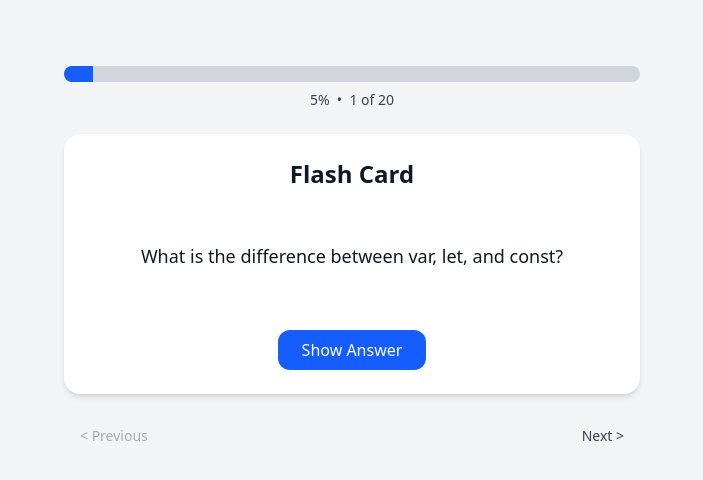
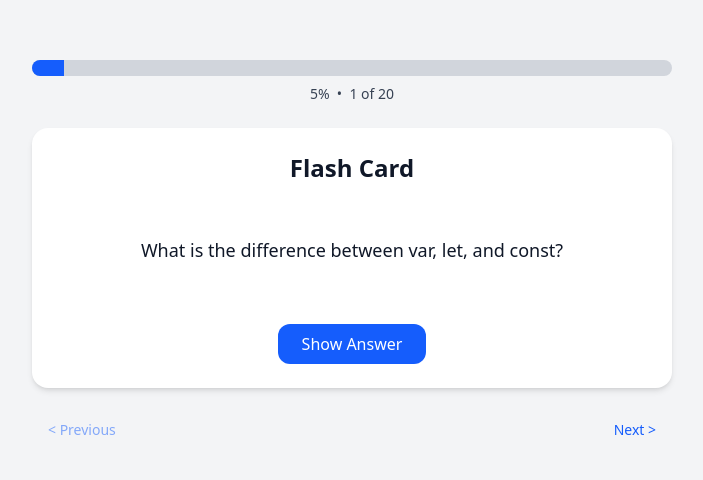
Before and after one commit to nurf21/flash-cards, a React (Vite) app: page / in a window 1280 px wide. Shown: the part 158-638 px from the top of the page, without its empty margins (288-991 px from the left). Built offline with nearby package versions, Linux system fonts and the light colour scheme.

Commit message:
Refactor layout and remove unused import in FlashCard component

```diff
--- a/index.html
+++ b/index.html
@@ -8,7 +8,7 @@
   <title>Flash Cards App</title>
 </head>
 
-<body>
+<body class="">
   <div id="root"></div>
   <script type="module" src="/src/main.jsx"></script>
 </body>
--- a/src/App.jsx
+++ b/src/App.jsx
@@ -2,7 +2,6 @@ import { useState, useEffect } from "react";
 import FlashCard from "./components/FlashCard"
 import ProgressBar from "./components/ProgressBar";
 import { flashcards } from './data/flashcard';
-import { AnimatePresence } from 'framer-motion';
 
 function App() {
   const [index, setIndex] = useState(0);
@@ -24,28 +23,26 @@ function App() {
   }, []);
 
   return (
-    <div className="min-h-screen bg-gray-100 dark:bg-gray-900 text-gray-900 dark:text-gray-100 transition-colors duration-500 ease-in-out">
-      <main className="max-w-xl mx-auto py-50">
+    <div className="min-h-screen bg-gray-100 dark:bg-gray-900 text-gray-900 dark:text-gray-100 flex flex-col items-center justify-center px-4 py-6 sm:px-6">
+      <main className="min-w-full px-4 md:min-w-xl lg:min-w-2xl">
         <ProgressBar current={index + 1} total={flashcards.length} />
-        <AnimatePresence mode="wait">
-          <FlashCard
-            key={index}
-            question={flashcards[index].question}
-            answer={flashcards[index].answer}
-          />
-        </AnimatePresence>
-        <div className="flex justify-between items-center mt-6 text-sm text-gray-700 dark:text-gray-300">
+        <FlashCard
+          key={index}
+          question={flashcards[index].question}
+          answer={flashcards[index].answer}
+        />
+        <div className="flex flex-col sm:flex-row justify-between items-center w-full mt-6 gap-3 text-sm text-gray-700 dark:text-gray-300">
           <button
             onClick={prevCard}
             disabled={index === 0}
-            className="px-4 py-2 hover:underline disabled:opacity-40 transition"
+            className="w-full sm:w-auto px-4 py-2 text-blue-600 dark:text-blue-400 cursor-pointer disabled:opacity-50 transition"
           >
             &lt; Previous
           </button>
           <button
             onClick={nextCard}
             disabled={index === flashcards.length - 1}
-            className="px-4 py-2 hover:underline disabled:opacity-40 transition"
+            className="w-full sm:w-auto px-4 py-2 text-blue-600 dark:text-blue-400 cursor-pointer disabled:opacity-50 transition"
           >
             Next &gt;
           </button>
--- a/src/components/FlashCard.jsx
+++ b/src/components/FlashCard.jsx
@@ -1,10 +1,11 @@
 import { useState } from 'react';
-import { motion } from 'framer-motion';
+import { AnimatePresence, motion } from 'framer-motion';
 
 export default function FlashCard({ question, answer }) {
   const [showAnswer, setShowAnswer] = useState(false);
 
   return (
+    <AnimatePresence mode="wait">
     <motion.div
       key={showAnswer ? "answer" : "question"}
       initial={{ opacity: 0, rotateY: -90 }}
@@ -24,5 +25,6 @@ export default function FlashCard({ question, answer }) {
         {showAnswer ? "Hide Answer" : "Show Answer"}
       </button>
     </motion.div>
+    </AnimatePresence>
   );
 }
```
